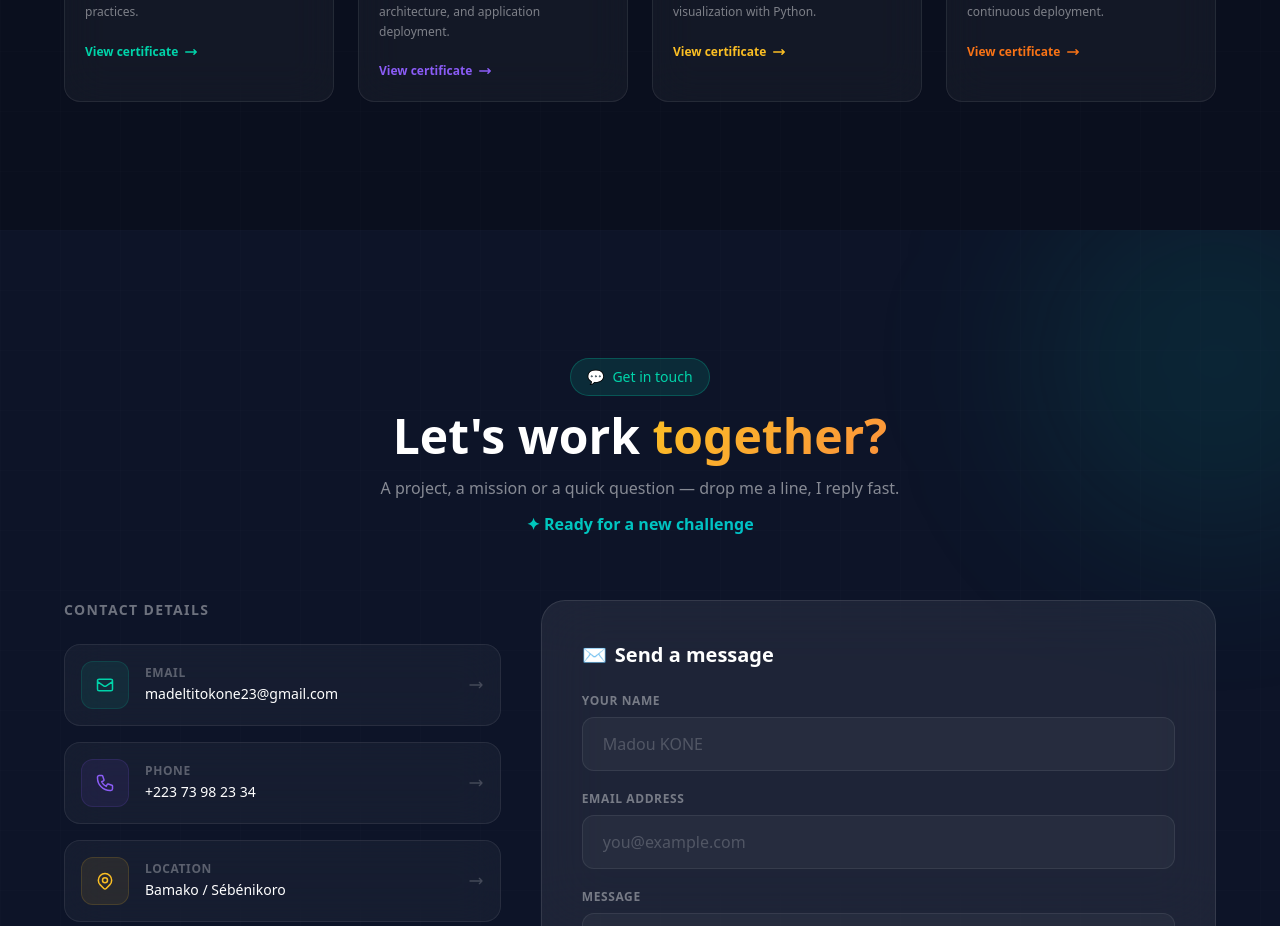
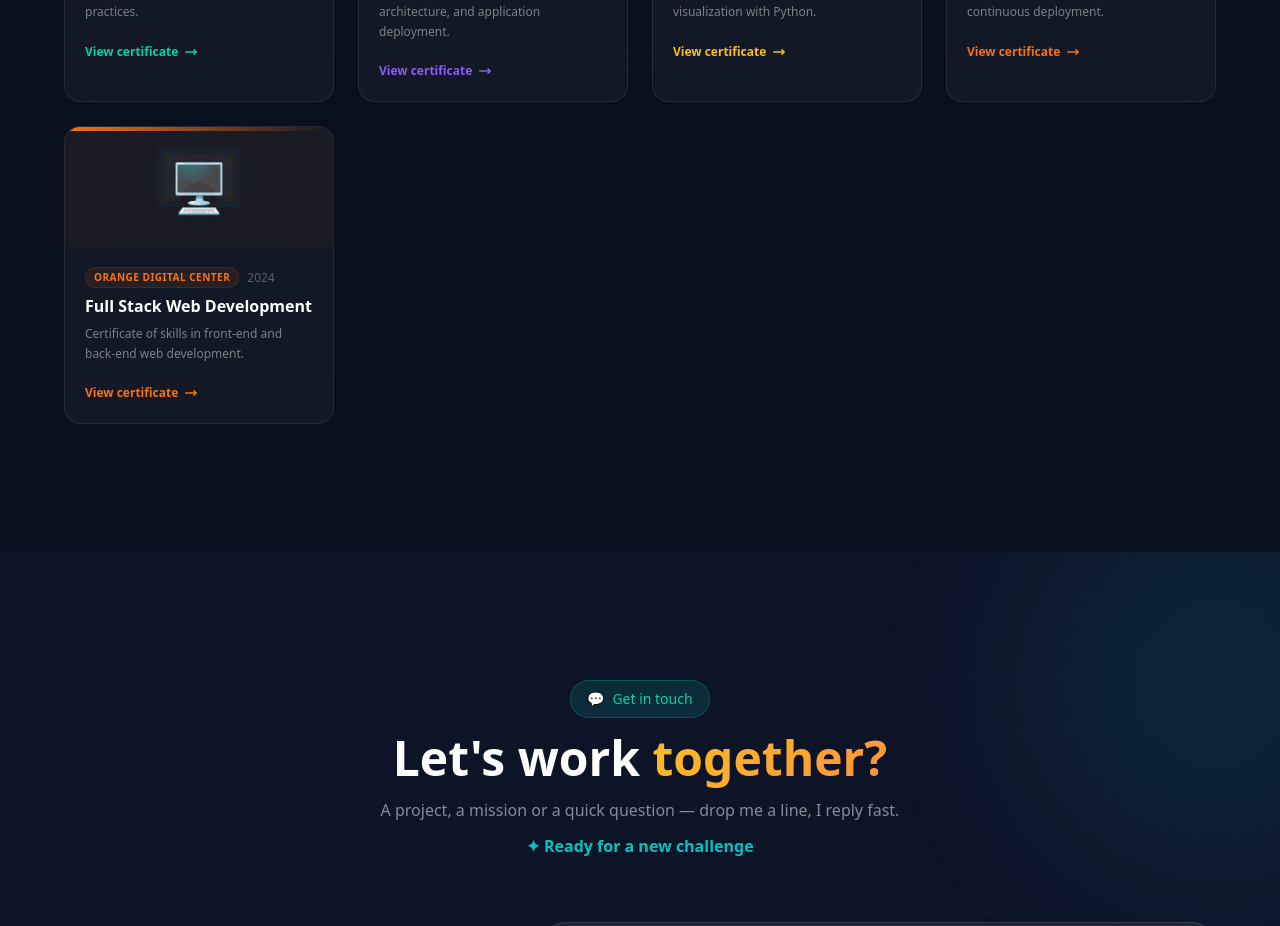
Before and after one commit to 77madel/Portfolio, a Next.js app: page / in a window 1280 px wide. Shown: the part 3960-4886 px from the top of the page. Built offline with nearby package versions, Linux system fonts and the light colour scheme.

Commit message:
Certificat orange

```diff
--- a/app/components/Certificates.tsx
+++ b/app/components/Certificates.tsx
@@ -43,6 +43,16 @@ const certificates = [
     image: "/certificat.png",
     color: "#f97316",
     icon: "⚙️",
+  },
+  {
+    title: "Full Stack Web Development",
+    issuer: "Orange Digital Center",
+    date: "2024",
+    description: "Certificate of skills in front-end and back-end web development.",
+    link: "/images/cetifications/orange.jpg",
+    image: "/certificat.png",
+    color: "#f97316",
+    icon: "🖥️",
   },
 ];
 
```
Also changed, not shown: public/images/cetifications/orange.jpg (added).
